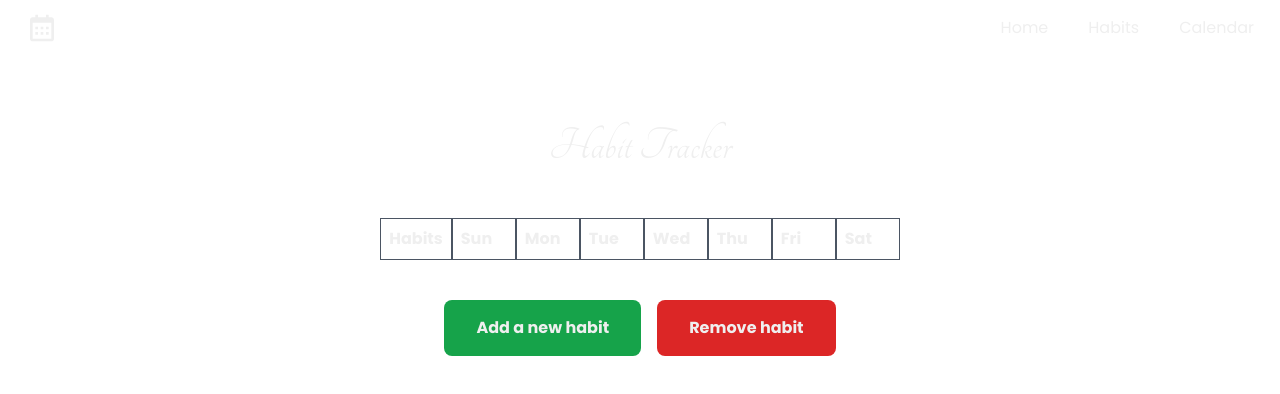
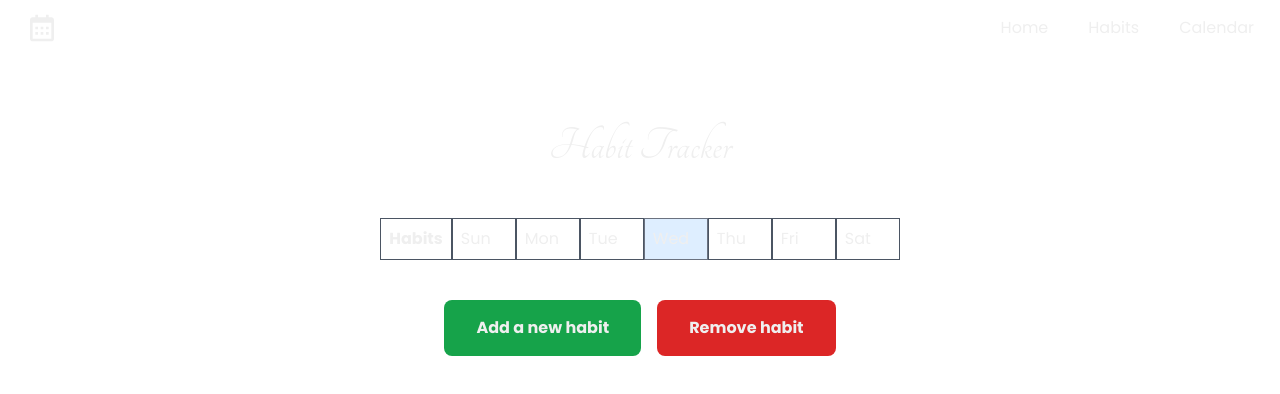
Before and after one commit to infinitee404/habit-tracker, a React (Vite) app: page /habits in a window 1280 px wide. Shown: the top 394 px of the page. Built offline with nearby package versions, Linux system fonts and the light colour scheme.

Commit message:
Current Day Highlight

```diff
--- a/src/pages/Habits.jsx
+++ b/src/pages/Habits.jsx
@@ -1,8 +1,10 @@
-import React, { useEffect, useState } from 'react'
+import React, { useContext, useEffect, useState } from 'react'
 import Modal from 'react-modal'
 
 import AddHabitModal from '../components/AddHabitModal'
 import RemoveHabitModal from '../components/RemoveHabitModal'
+
+import { DateContext } from '../context/DateContext'
 
 Modal.setAppElement('#root')
 
@@ -29,10 +31,13 @@ const daysOfWeek = ['Sun', 'Mon', 'Tue', 'Wed', 'Thu', 'Fri', 'Sat']
 const storedHabitList = localStorage.getItem('habit-list')
 
 const Habit = () => {
+	const { nowDate } = useContext(DateContext)
+
 	const [habitList, setHabitList] = useState(storedHabitList ? storedHabitList.split(',') : [])
 	const [newHabit, setNewHabit] = useState('')
 	const [addModalIsOpen, setAddModalIsOpen] = useState(false)
 	const [removeModalIsOpen, setRemoveModalIsOpen] = useState(false)
+	const today = daysOfWeek[nowDate.getDay()]
 
 	const addHabit = (habit) => {
 		const updatedHabits = [...habitList, habit]
@@ -62,27 +67,41 @@ const Habit = () => {
 						>
 							{/* Header Row */}
 							<div className='font-bold border border-gray-600 p-2'>Habits</div>
-							{daysOfWeek.map((day, index) => (
+							{daysOfWeek.map((day, index) =>
+								today !== day ? (
 									<div
-									className='font-bold border border-gray-600 p-2'
+										className='border border-gray-600 p-2'
 										key={index}
 									>
 										{day}
 									</div>
-							))}
+								) : (
+									<div
+										className='border border-gray-500 p-2 bg-blue-300 bg-opacity-30'
+										key={index}
+									>
+										{day}
+									</div>
+								)
+							)}
 
 							{/* Habit Rows */}
 							{habitList.map((habit, rowIndex) => (
 								<React.Fragment key={rowIndex}>
 									<div className='font-bold border border-gray-600 p-2'>{habit}</div>
-									{daysOfWeek.map((_, colIndex) => (
+									{daysOfWeek.map((_, colIndex) =>
+										colIndex === nowDate.getDay() ? (
+											<div
+												className='border border-gray-500 p-2 flex justify-center bg-blue-300 bg-opacity-20'
+												key={`${rowIndex}-${colIndex}`}
+											></div>
+										) : (
 											<div
 												className='border border-gray-600 p-2 flex justify-center'
 												key={`${rowIndex}-${colIndex}`}
-										>
-											A
-										</div>
-									))}
+											></div>
+										)
+									)}
 								</React.Fragment>
 							))}
 						</div>
```
Lines whose indentation alone changed are shown as unchanged.
